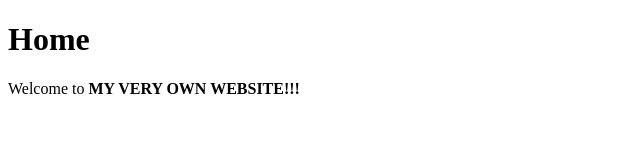
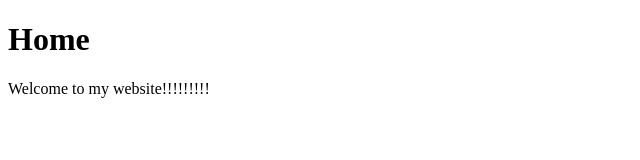
Before and after one commit to cfredberg/cfredberg.github.io, a plain HTML site: page index.html in a window 1280 px wide. Shown: the whole page, without its empty margins (0-640 px from the left). Drawn offline with Linux system fonts and the light colour scheme.

Commit message:
Update index.html

```diff
--- a/index.html
+++ b/index.html
@@ -5,6 +5,6 @@
   </head>
   <body>
     <h1>Home</h1>
-    <p>Welcome to <b>MY VERY OWN WEBSITE!!!</b></p>
+    <p>Welcome to my website!!!!!!!!!</p>
   </body>
 </html>
```
